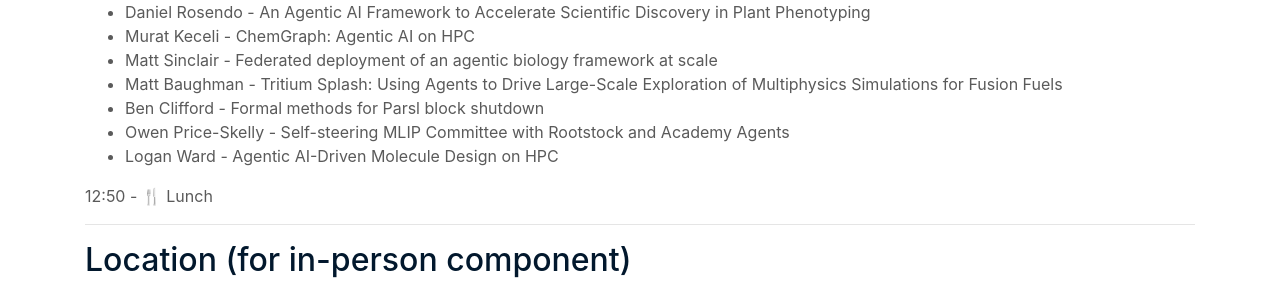
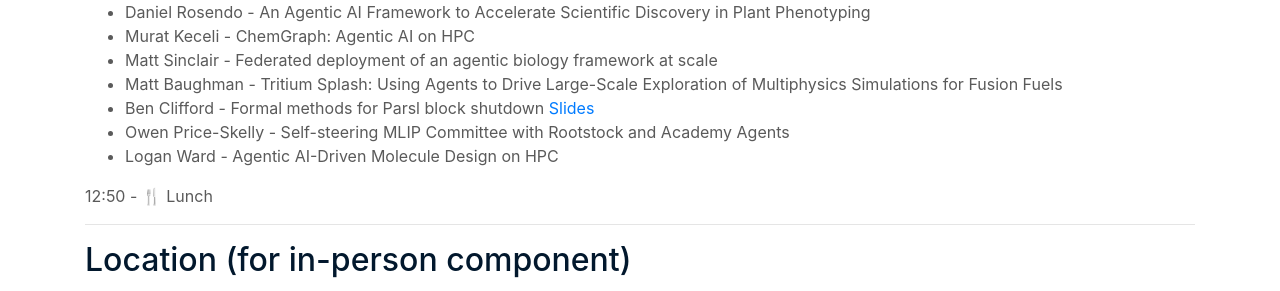
Before and after one commit to Parsl/parsl.github.io, a Jekyll site: the page built from parslfest/apex2026.html, in a window 1280 px wide and 900 px high, scrolled down 2060 px. Shown: the part 162-453 px from the top of the window. Built offline with Jekyll 4.4.1, drawn with Linux system fonts in a browser that asks for light colours.

Commit message:
add Ben 2nd talk slides

```diff
--- a/parslfest/apex2026.html
+++ b/parslfest/apex2026.html
@@ -142,7 +142,7 @@ title: APeX Summit 2026 - Academy, Parsl, Globus Compute
 <li>Murat Keceli - ChemGraph: Agentic AI on HPC</li>
 <li>Matt Sinclair - Federated deployment of an agentic biology framework at scale   </li>
 <li>Matt Baughman - Tritium Splash: Using Agents to Drive Large-Scale Exploration of Multiphysics Simulations for Fusion Fuels   </li>
-<li>Ben Clifford - Formal methods for Parsl block shutdown  </li>
+<li>Ben Clifford - Formal methods for Parsl block shutdown <a href="2026/clifford-temporal.pdf" target="_blank">Slides</a> </li>
 <li>Owen Price-Skelly - Self-steering MLIP Committee with Rootstock and Academy Agents   </li>
 <li>Logan Ward - Agentic AI-Driven Molecule Design on HPC   </li>
 </ul>
```
Also changed, not shown: 1 other file.
